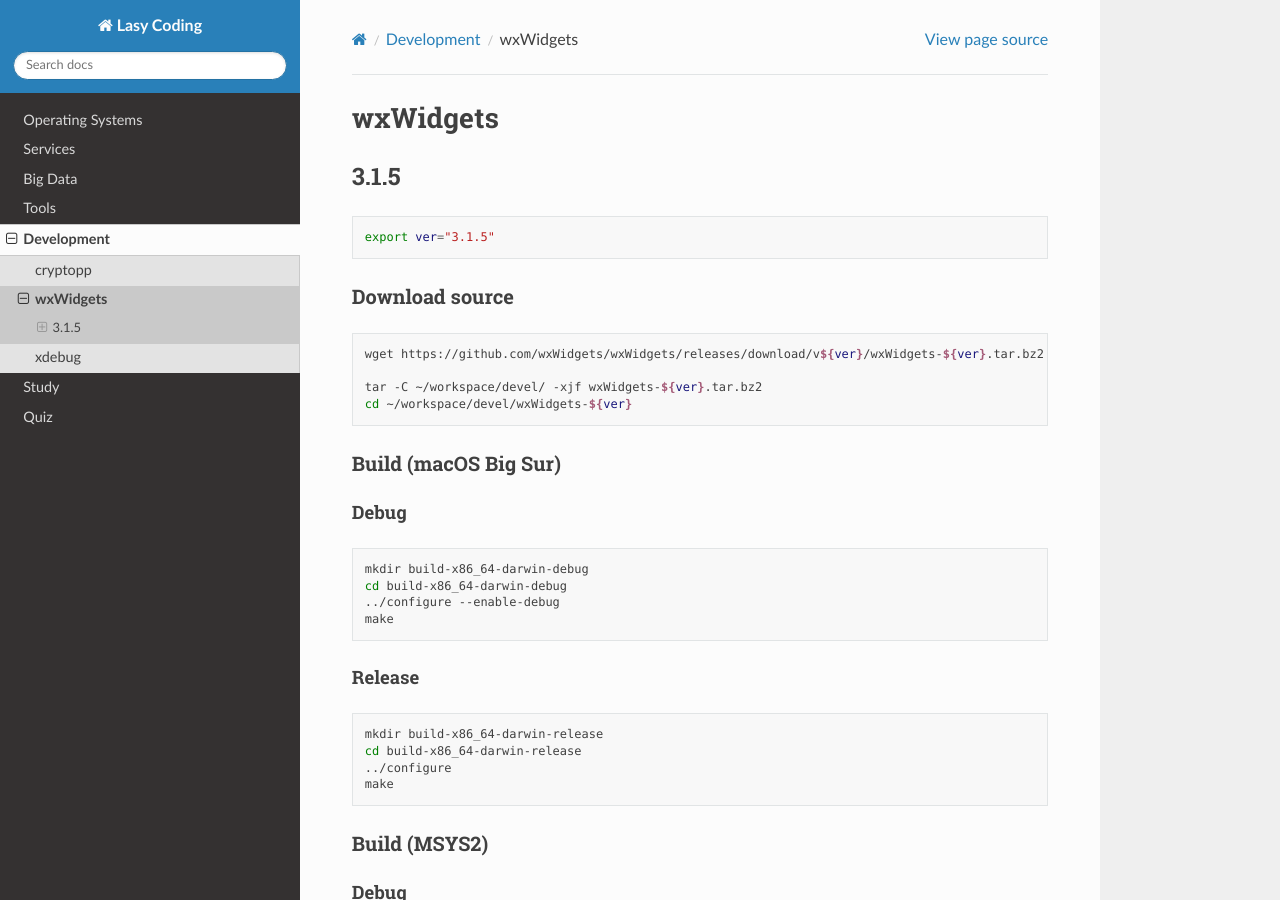
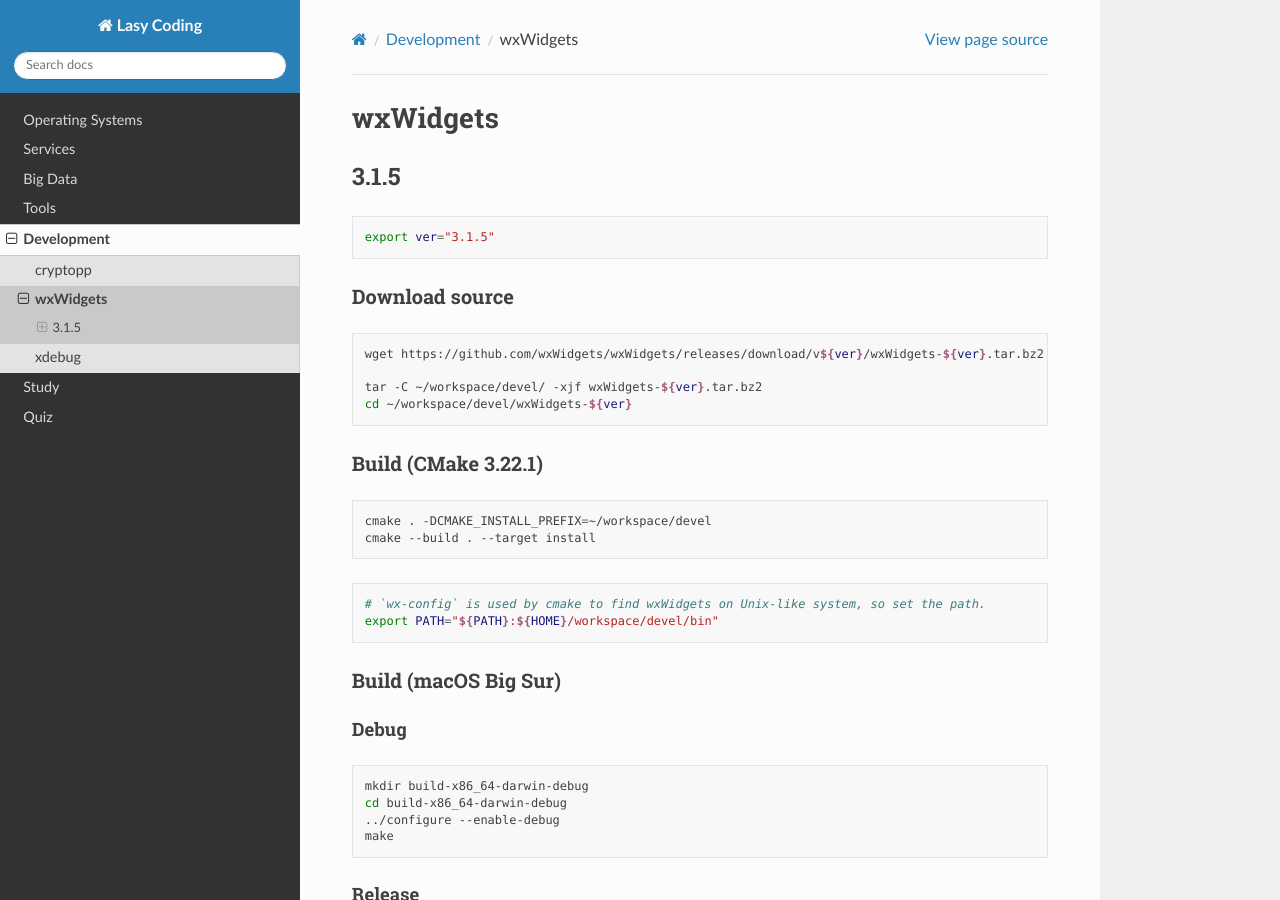
Before and after one commit to lasyard/coding, a Sphinx documentation site: the page built from docs/devel/wxWidgets.md, in a window 1280 px wide and 900 px high. Built offline with Sphinx 7.4.7 and the Read the Docs theme 2.0.0, drawn with Linux system fonts in a browser that asks for light colours.

Commit message:
Updated docs/devel/wsWidgets, docs/os/Debian.

````diff
--- a/docs/devel/wxWidgets.md
+++ b/docs/devel/wxWidgets.md
@@ -13,6 +13,18 @@
 
 tar -C ~/workspace/devel/ -xjf wxWidgets-${ver}.tar.bz2
 cd ~/workspace/devel/wxWidgets-${ver}
+```
+
+### Build (CMake 3.22.1)
+
+```sh
+cmake . -DCMAKE_INSTALL_PREFIX=~/workspace/devel
+cmake --build . --target install
+```
+
+```sh
+# `wx-config` is used by cmake to find wxWidgets on Unix-like system, so set the path.
+export PATH="${PATH}:${HOME}/workspace/devel/bin"
 ```
 
 ### Build (macOS Big Sur)
````
Also changed, not shown: docs/os/Debian.md (+1 -1 lines).
